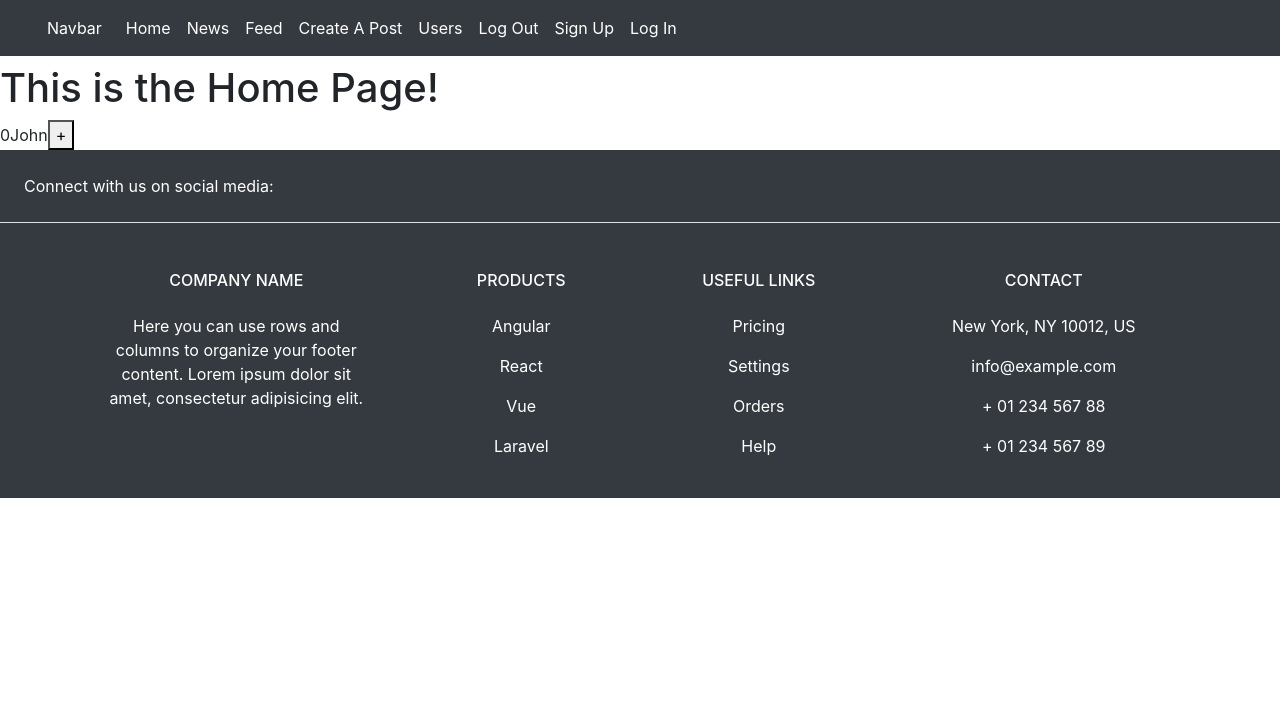
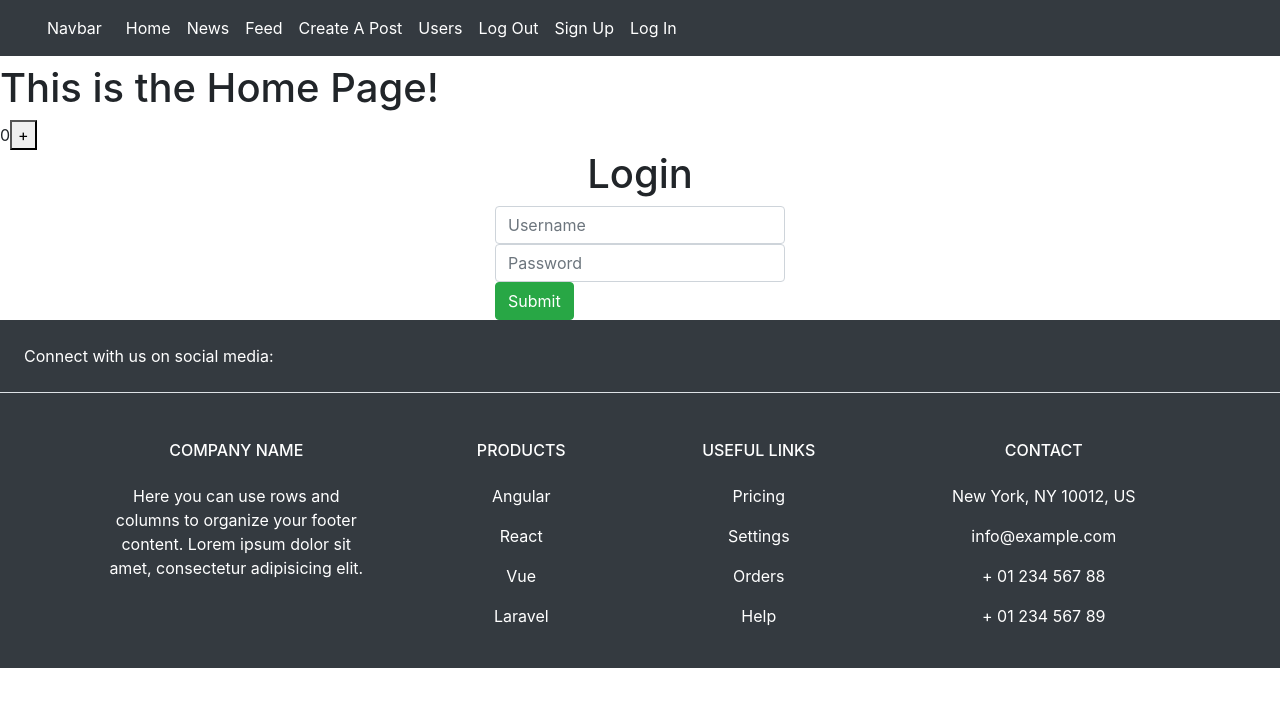
Before and after one commit to JohnDurand33/test-react, a React (Create React App) app: page /login in a window 1280 px wide. Shown: the top 706 px of the page. Built offline with nearby package versions, Linux system fonts and the light colour scheme.

Commit message:
token_auth_route added and tested.  issue with liking /unliking posts causing my locally hosteed back end to stop running

```diff
--- a/src/App.js
+++ b/src/App.js
@@ -7,6 +7,7 @@ import Footer from './Footer'
 import { BrowserRouter, Routes, Route } from 'react-router-dom'
 import CreatePost from './CreatePost'
 import SignUp from './SignUp'
+import Login from './Login'
 
 
 //"Browser Router" is a wrapper that wraps all routes that need it in the App / main file (here)
@@ -20,12 +21,17 @@ class App extends Component {
     constructor() {
         super()
         this.state = {
-            user: {
-                username: 'John',
-                email: 'john@ct.com',
-            },
+            user: {}
         }
-    }
+    };
+
+    logMeIn = (user) => {
+        this.setState({
+            user:user
+        })
+        console.log(`current user id: ${user.id}`)
+    };
+
 
     render() {
         return (
@@ -34,11 +40,12 @@ class App extends Component {
                     <Navbar user={this.state.user} />
                     <Home user={this.state.user} />
                     <Routes>
-                        <Route path='/posts' element={<Feed />} />
+                        <Route path='/posts' element={<Feed user={this.state.user}/>} />
                         <Route path='/news' element={<News />} />
-                        <Route path='/feed' element={<Feed />} />
-                        <Route path='/posts/create' element={<CreatePost />} />
+                        <Route path='/feed' element={<Feed user={this.state.user}/>} />
+                        <Route path='/posts/create' element={<CreatePost user={this.state.user}/>} />
                         <Route path='/signup' element={<SignUp />}/>
+                        <Route path='/login' element={<Login logMeIn={this.logMeIn} />}/>
                     </Routes>
                     <Footer />
                 </div>
--- a/src/CreatePost.jsx
+++ b/src/CreatePost.jsx
@@ -1,3 +1,4 @@
+
 import React, { Component } from 'react';
 
 
@@ -6,8 +7,7 @@ const BACKEND_URL = process.env.REACT_APP_BACKEND_URL;
 class CreatePost extends Component {
     handleClick = async (e) => {
         e.preventDefault();
-        // eslint-disable-next-line
-        {/* USE THE "name" attribute for each entry! */ }
+
         const title = e.target.title.value;
         const caption = e.target.caption.value;
         const imgUrl = e.target.imgUrl.value;
@@ -16,23 +16,26 @@ class CreatePost extends Component {
             title,
             img_url: imgUrl,
             caption,
-            user_id: 1
+            // user_id: this.props.user.id - insecure, so pass current user props to this component from App.js, and put token into the header (below)
         }
-        // eslint-disable-next-line
-        {/* HARDCODED USER_ID< WILL UPDATE THIS TOMORROW */ }
+
         const url = BACKEND_URL + '/api/posts/create'
         const options = {
             method: 'POST',
             headers: {
                 'Content-Type': 'application/json',
-                'Access-Control-Allow-Origin': "*",
+                Authorization: `Bearer ${this.props.user.token}`
             },
             body: JSON.stringify(body),
         };
 
         const res = await fetch(url, options);
         const data = await res.json();
-        console.log(data);
+        if (data.status === 'ok') {
+            console.log(data);
+        } else {
+            console.log('Issue with CreatePost.jsx')
+        }
     };
 
     render() {
--- a/src/Feed.jsx
+++ b/src/Feed.jsx
@@ -18,7 +18,7 @@ export default class Feed extends Component {
         const res = await fetch(BACKEND_URL + '/api/posts')
 
         const data = await res.json()
-        console.log(data)
+
         if (data.status === 'ok') {
             this.setState({
                 posts: data.posts,
@@ -27,7 +27,7 @@ export default class Feed extends Component {
     }
 
     showPosts = () => {
-        return this.state.posts.map((p) => <Post key={p.id} post={p} />)
+        return this.state.posts.map((p) => <Post key={p.id} post={p} user={this.props.user} />)
     }
 
     render() {
--- a/src/Login.jsx
+++ b/src/Login.jsx
@@ -0,0 +1,50 @@
+import React, { Component } from 'react';
+import './main.css';
+
+const BACKEND_URL = process.env.REACT_APP_BACKEND_URL;
+
+class Login extends Component {
+
+    handleClick = async (e) => {
+        e.preventDefault();
+
+        const username = e.target.username.value;
+        const password = e.target.password.value;
+
+        const url = BACKEND_URL + '/api/login'
+        const options = {
+            method: 'POST',
+            headers: {
+                'Content-Type': 'application/json',
+                'Authorization': `Basic ${btoa(username + ':' + password)}`
+            },
+        }
+
+        const request = await fetch(url, options);
+        const data = await request.json();
+        console.log(data);
+
+        if (data.status === 'ok') {
+            this.props.logMeIn(data.user)
+        }
+        console.log(data.user)
+        console.log(`User was successfully logged in!`)
+
+    };
+
+    render() {
+        return (
+            <div>
+                <h1 className="text-center">Login</h1>
+                <form className="col-3 mx-auto" onSubmit={this.handleClick}>
+                    <input className="form-control" type="text" name="username" placeholder="Username" />
+                    <input className="form-control" type="current-password" name="password" placeholder="Password" />
+                    <button className="btn btn-success mx-auto">Submit</button>
+                </form>
+            </div>
+        );
+    }
+}
+
+
+export default Login;
--- a/src/Post.jsx
+++ b/src/Post.jsx
@@ -36,8 +36,8 @@ class Post extends Component {
             method: 'POST',
             headers: {
                 'Content-Type': 'application/json',
+                Authorization: `Bearer ${this.props.user.token}`
             },
-            body: JSON.stringify({ user_id: 1 }),
         });
 
         const data = await res.json();
--- a/src/SignUp.jsx
+++ b/src/SignUp.jsx
@@ -6,39 +6,36 @@ const BACKEND_URL = process.env.REACT_APP_BACKEND_URL;
 class SignUp extends Component {
     handleClick = async (e) => {
         e.preventDefault();
-        // eslint-disable-next-line
-        {/* USE THE "name" attribute for each entry! */ }
-        const name = e.target.name.value;
+
+        const username = e.target.username.value;
         const email = e.target.email.value;
         const password = e.target.password.value;
+        const confirmPassword = e.target.confirmPassword.value;
 
         const body = {
-            name,
+            username,
             email,
-            password,
+            password
         }
 
-        console.log('body', body)
-        // eslint-disable-next-line
-        {/* HARDCODED USER_ID< WILL UPDATE THIS TOMORROW */ }
         const url = BACKEND_URL + '/api/signup'
-
-        console.log('url', url)
-
         const options = {
             method: 'POST',
             headers: {
                 'Content-Type': 'application/json',
             },
             body: JSON.stringify(body),
-        };
+        }
 
-        console.log(options)
+        if (password !== confirmPassword) {
+            //THROW AN ERROR MESSAGE
+            console.log("Passwords do not match")
+            return
+        }
 
-        const res = await fetch(url, options);
-        const data = await res.json();
+        const request = await fetch(url, options);
+        const data = await request.json();
         console.log(data);
-
     };
 
     render() {
@@ -46,10 +43,10 @@ class SignUp extends Component {
             <div>
                 <h1 className="text-center">Sign Up</h1>
                 <form className="col-3 mx-auto" onSubmit={this.handleClick}>
-                    <input className="form-control" type="text" name="name" placeholder="Name" />
+                    <input className="form-control" type="text" name="username" placeholder="Userame" />
                     <input className="form-control" type="text" name="email" placeholder="Email" />
-                    <input className="form-control" type="password" name="password" placeholder="Password" />
-                    <input className="form-control" type="password" name="confirmPassword" placeholder="Confirm Password" />
+                    <input className="form-control" type="new-password" name="password" placeholder="Password" />
+                    <input className="form-control" type="new-password" name="confirmPassword" placeholder="Confirm Password" />
                     <button className="btn btn-success mx-auto">Submit</button>
                 </form>
             </div>
```
Also changed, not shown: src/Home.jsx (+4 -4 lines).
